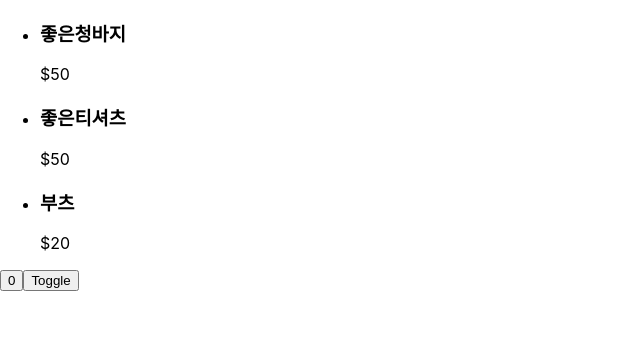
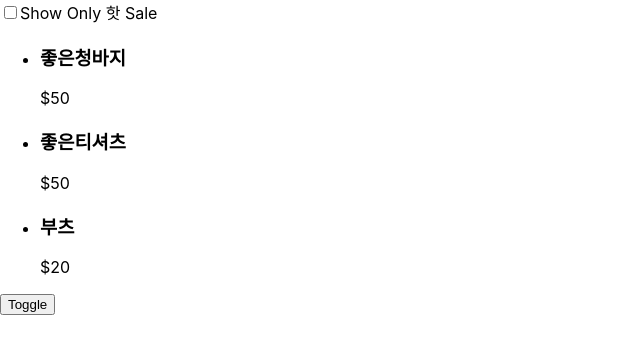
Before and after one commit to dkdkwl/dream-basic, a React (Create React App) app: page / in a window 1280 px wide. Shown: the top 354 px of the page, without its empty margins (0-640 px from the left). Built offline with nearby package versions, Linux system fonts and the light colour scheme.

Commit message:
useEffect를 활용해서 json 데이터 보여주고 안보여주고 처리하기

```diff
--- a/src/components/Products.jsx
+++ b/src/components/Products.jsx
@@ -1,11 +1,11 @@
 import React, { useEffect, useState } from 'react';
 
 export default function Products() {
-  const [count, setCount] = useState(0);
   const [products, setProducts] = useState([]);
-
+  const [checked,setChecked] = useState(false);
+  const handleChange = ()=> setChecked((prev)=> !prev);
   useEffect(()=>{
-    fetch('data/products.json')
+    fetch(`data/${checked ? 'sale_' : ''}products.json`)
       .then(res => res.json())
       .then(data => {
         console.log("뜨끈한 데이터를 네트워크에서 받아옴")
@@ -14,11 +14,13 @@ export default function Products() {
       return ()=>{
         console.log('깨끗하게 청소하는 일들을 합니다')
       }
-  },[])
+  },[checked])
 
 
   return (
     <>
+      <input type="checkbox"value={checked}onChange={handleChange}/>
+        <label htmlFor='checkbox'>Show Only 핫 Sale</label>
         <ul>
           {products.map((product) => (
             <li key={product.id}>
@@ -29,7 +31,6 @@ export default function Products() {
             </li>
           ))}
         </ul>
-      <button onClick={() => setCount((prev) => prev + 1)}>{count}</button>
     </>
   );
 }
```
Lines whose indentation alone changed are shown as unchanged.
